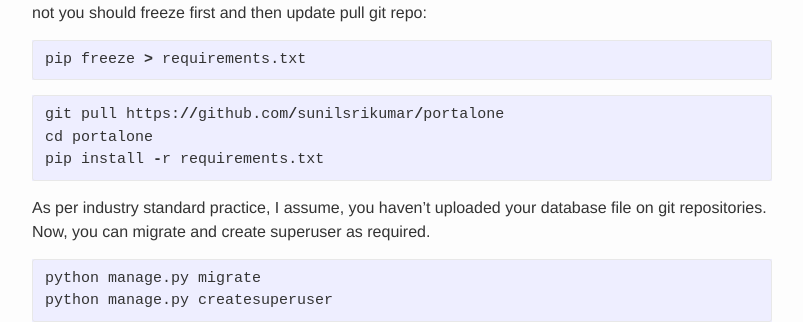
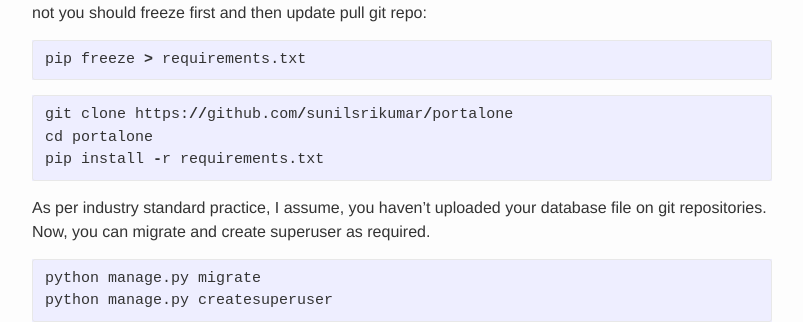
Before and after one commit to sunilsrikumar/sunilsrikumar.github.io, a Jekyll site: the page built from _posts/2016-03-28-django-multi-site-setup.markdown, in a window 1280 px wide and 900 px high, scrolled down 1270 px. Shown: the part 154-476 px from the top of the window, without its empty margins (238-1041 px from the left). Built offline with Jekyll 4.4.1, drawn with Linux system fonts in a browser that asks for light colours; comment, search, counter and statistics services are not loaded.

Commit message:
Django post typo fix

````diff
--- a/_posts/2016-03-28-django-multi-site-setup.markdown
+++ b/_posts/2016-03-28-django-multi-site-setup.markdown
@@ -55,7 +55,7 @@ pip freeze > requirements.txt
 ```
 
 ```python
-git pull https://github.com/sunilsrikumar/portalone
+git clone https://github.com/sunilsrikumar/portalone
 cd portalone
 pip install -r requirements.txt
 ```
@@ -223,7 +223,7 @@ Now, you should be able to access your site on respective server domain name or
 It's time to setup another setup on same server. Pull another project in side home directory followed by dedicated virtualenv and required package installation within virtualenv
 
 ```python
-git pull https://github.com/sunilsrikumar/portaltwo
+git clone https://github.com/sunilsrikumar/portaltwo
 cd portaltwo
 mkvirtualenv portaltwo
 pip install -r requirements.txt
````
